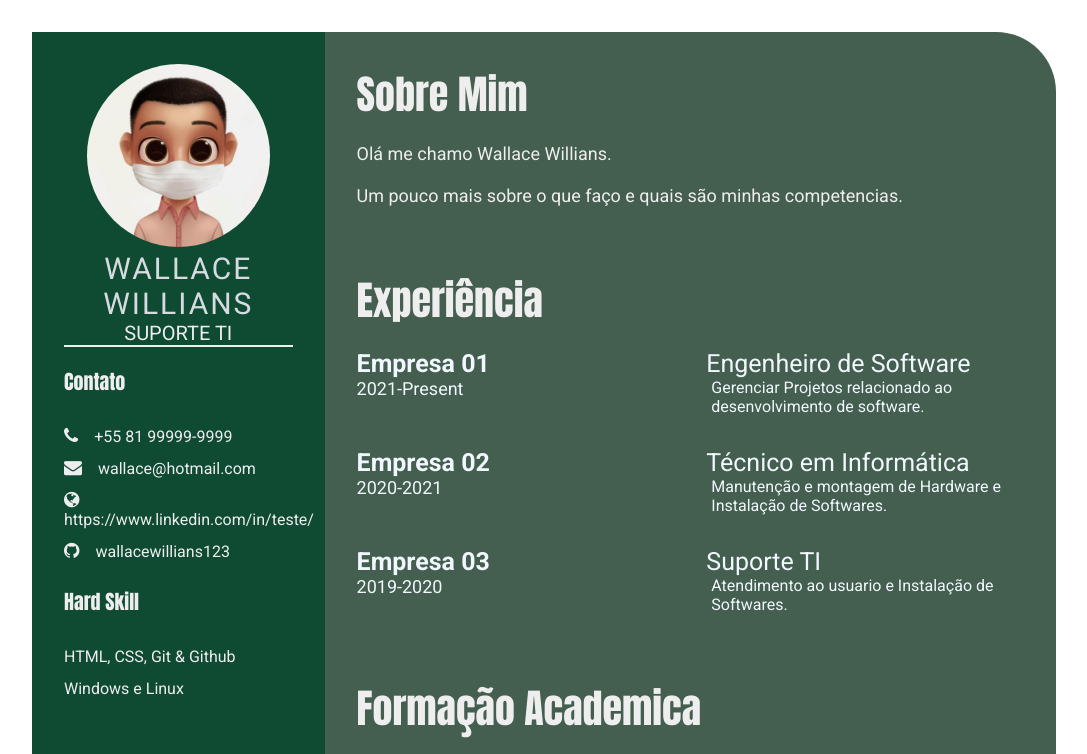
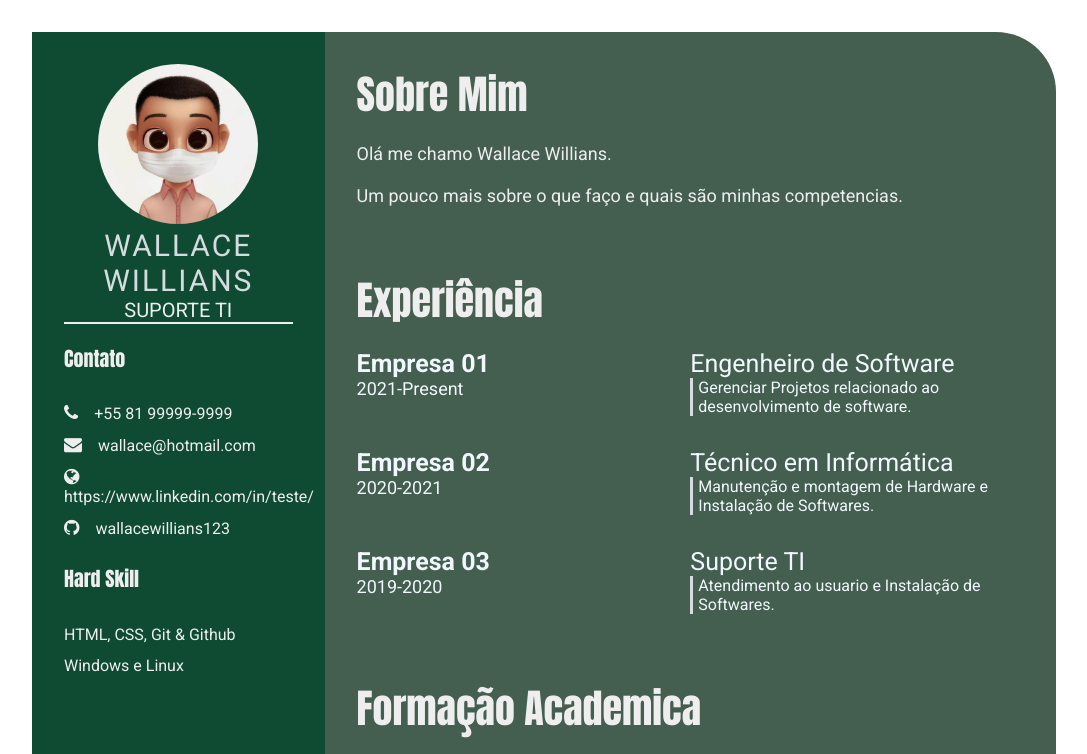
Before and after one commit to wallacewillians/wallacewillians.github.io, a plain HTML site: page index.html in a window 1280 px wide. Shown: the top 754 px of the page, without its empty margins (96-1183 px from the left). Drawn offline with Linux system fonts and the light colour scheme.

Commit message:
Atualização no Style.css (#7)

```diff
--- a/style.css
+++ b/style.css
@@ -38,7 +38,7 @@
 }
 
 .profile-image {
-    width: 80%;
+    width: 70%;
     border-radius: 100%;
 }
 
@@ -103,6 +103,7 @@
 .gap {
     padding-bottom: 2rem;
     padding-left: 2rem;
+    padding-right: 2rem;
 }
 
 .about-me-contents {
@@ -146,4 +147,5 @@
 .awards-desc {
     font-size: 16px;
     padding-left: 5px;
+    border-left: 3px solid #D6DBDF;
 }
```
